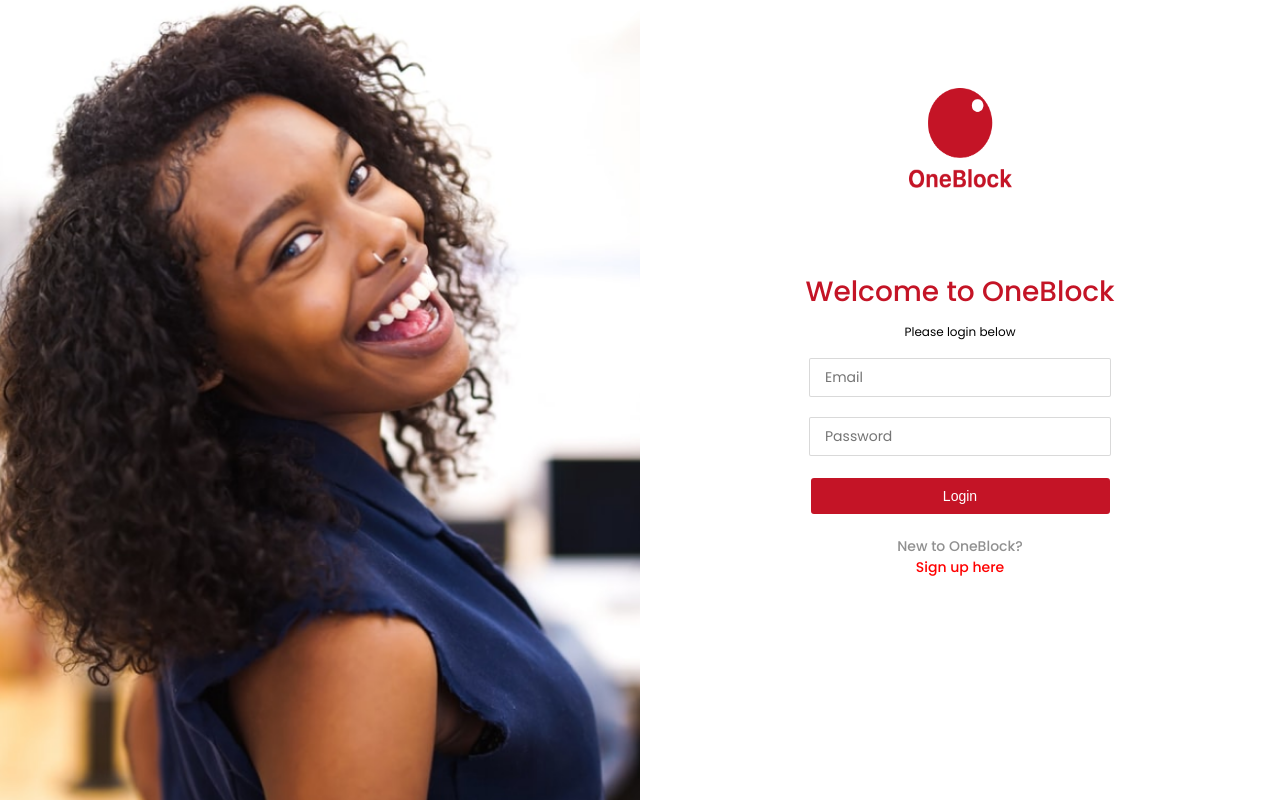
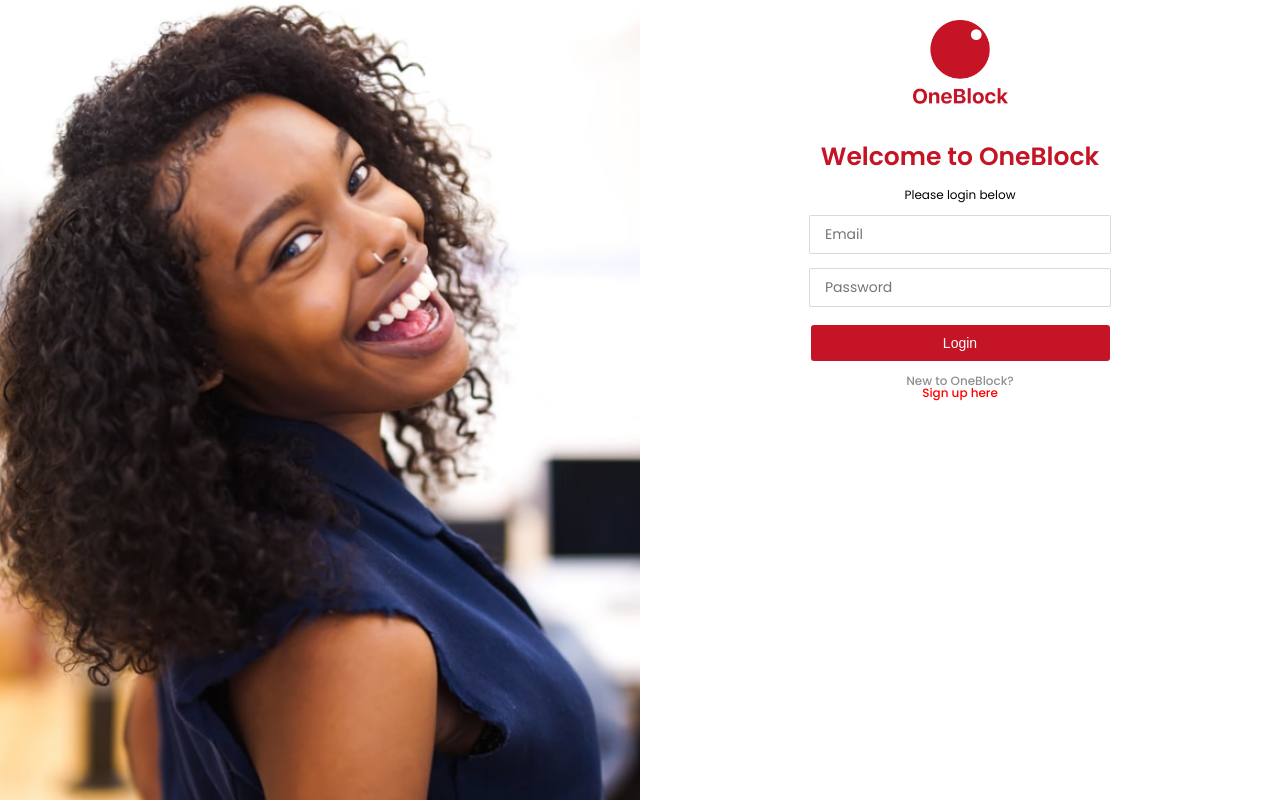
Before and after one commit to codetobank-team/ether-react-client, a React (Create React App) app in the folder codetobank/: page / in a window 1280 px wide. Built offline with nearby package versions, Linux system fonts and the light colour scheme.

Commit message:
styles changed

```diff
--- a/codetobank/src/App.css
+++ b/codetobank/src/App.css
@@ -19,9 +19,9 @@
   font-family: "Poppins", sans-serif;
   /* font-style: normal; */
   font-weight: 500;
-  font-size: 14px;
-  line-height: 21px;
-  margin-top: 20px;
+  font-size: 12px;
+  line-height: 12px;
+  margin-top: 12px;
 }
 
 .App-header {
@@ -83,10 +83,10 @@
 }
 
 .oneblock {
-  width: 103px;
-  height: 100px;
+  width: 95px;
+  height: 84px;
   margin: auto;
-  margin-top: 68px;
+
 }
 .dashboard-logo {
   display: flex;
@@ -122,9 +122,9 @@
   padding-top: 25px;
   font-family: Poppins;
   /* font-style: normal; */
-  font-weight: 500;
-  font-size: 28px;
-  padding-top: 90px;
+  font-weight: 600;
+  font-size: 25px;
+  padding-top: 40px;
 }
 .login-p {
   font-weight: normal;
@@ -140,8 +140,8 @@
 .p-text {
   margin: auto;
   max-width: 307px;
-  font-size: 13px;
-  line-height: 18px;
+  font-size: 11px;
+  line-height: 15px;
   margin-top: 10px;
 }
 
@@ -153,7 +153,7 @@
   border: 1px solid rgba(0, 0, 0, 0.15);
   padding-left: 15px;
   padding-right: 15px;
-  margin-top: 20px;
+  margin-top: 14px;
   font-size: 14px;
   font-family: Poppins;
   font-weight: normal;
@@ -169,7 +169,7 @@
   color: #ffffff;
   font-size: 14px;
   /* padding: 0.25em 1em; */
-  margin-top: 20px;
+  margin-top: 16px;
   cursor: pointer;
 }
 
```
